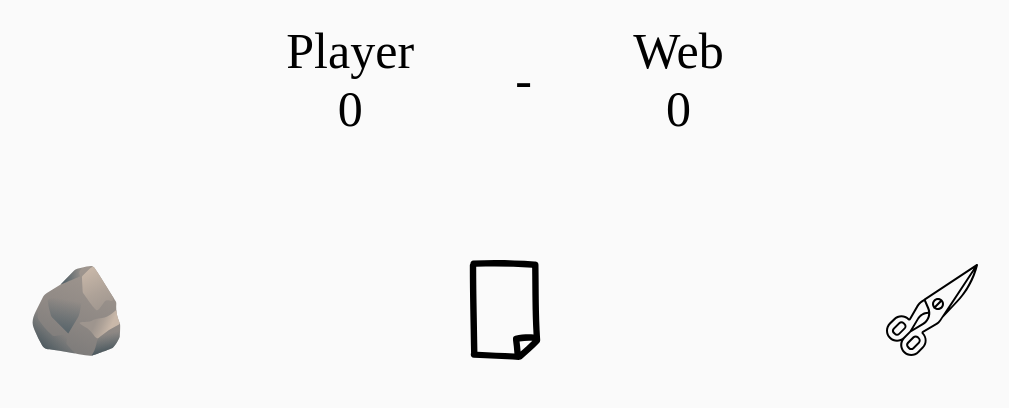
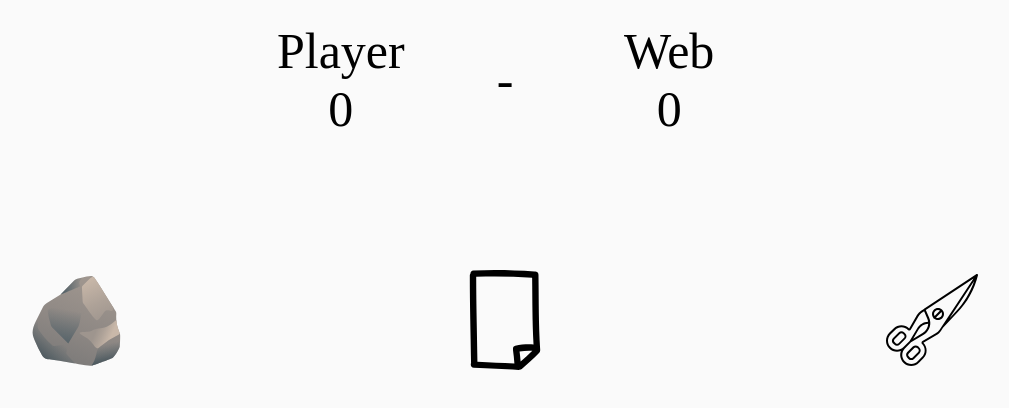
Before and after one commit to ulasuregen/RockPaperScissors, a plain HTML site: page index.html in a window 1280 px wide. Shown: the whole page, without its empty margins (135-1144 px from the left). Drawn offline with Linux system fonts and the light colour scheme.

Commit message:
Upadted score board code.

```diff
--- a/styles/style.css
+++ b/styles/style.css
@@ -9,7 +9,8 @@
     display: flex;
     justify-content: space-around;
     align-items: center;
-    height: 300px;
+    height: 50%;
+    width: 100%;
 }
 
 .container{
@@ -32,7 +33,7 @@
 .web-container{
     position: relative;
     width: 100%;
-    height: 200px;
+    height: 50%;
     display: flex;
     align-items: center;
     justify-content: center;
@@ -71,6 +72,7 @@
     align-items: center;
     justify-content: center;
     flex-direction: column;
+    width: 24%;
 }
 
 .background-circle{
```
